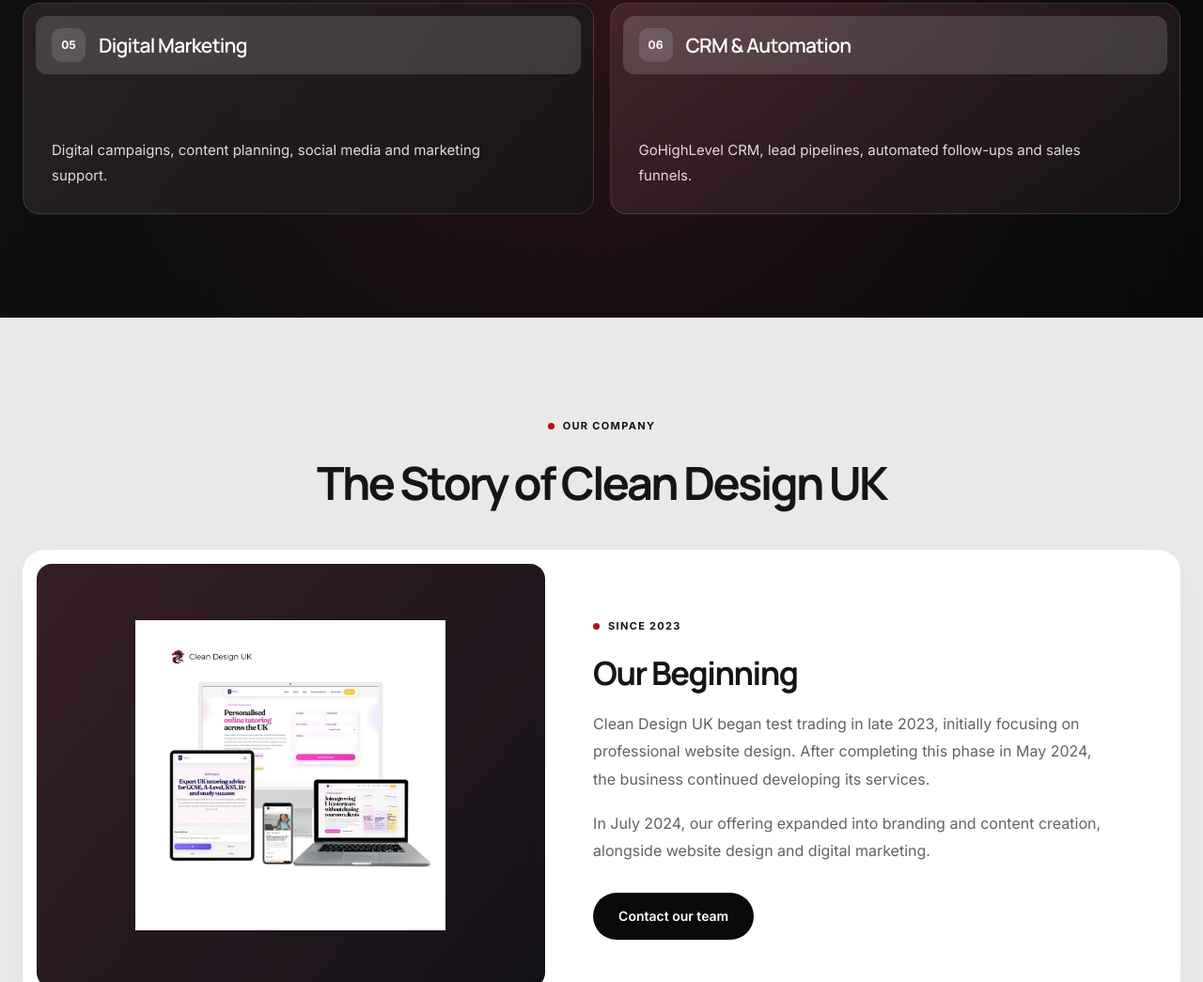
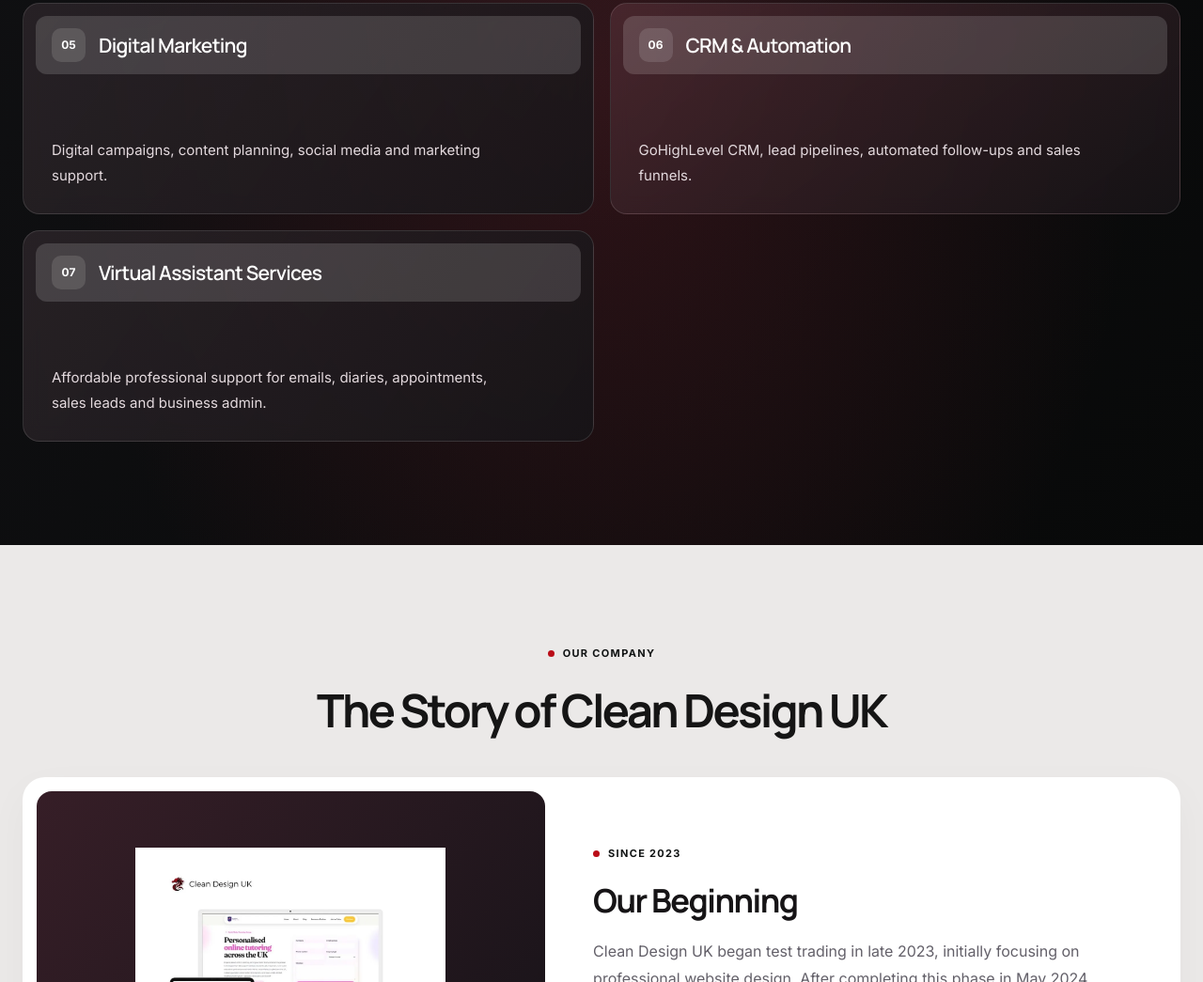
Before and after one commit to CleanDesignUK/cduk, a plain HTML site: page html/about-web-design-agency-wales.html in a window 1280 px wide. Shown: the part 2983-4028 px from the top of the page at 94% size. Drawn offline with Linux system fonts and the light colour scheme.

Commit message:
Include virtual assistant team in About page service offerings

```diff
--- a/html/about-web-design-agency-wales.html
+++ b/html/about-web-design-agency-wales.html
@@ -387,6 +387,17 @@
             <p>
               GoHighLevel CRM, lead pipelines,
               automated follow-ups and sales funnels.
+            </p>
+          </a>
+
+          <a href="/html/virtual-assistant-services-north-wales-uk.html" class="about-service-card">
+            <div class="about-service-title">
+              <span class="about-service-icon">07</span>
+              <h3>Virtual Assistant Services</h3>
+            </div>
+            <p>
+              Affordable professional support for emails,
+              diaries, appointments, sales leads and business admin.
             </p>
           </a>
 
```
